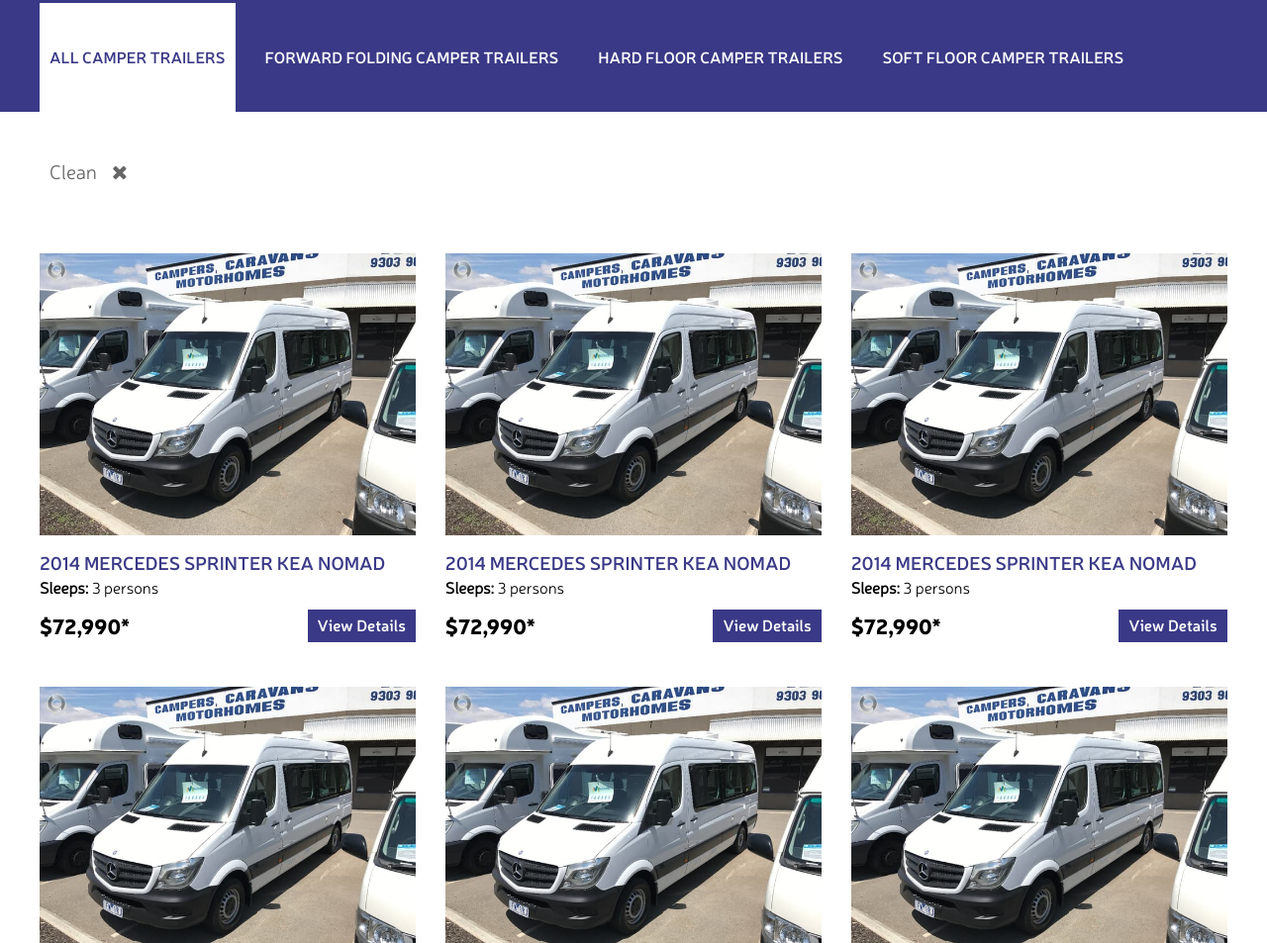
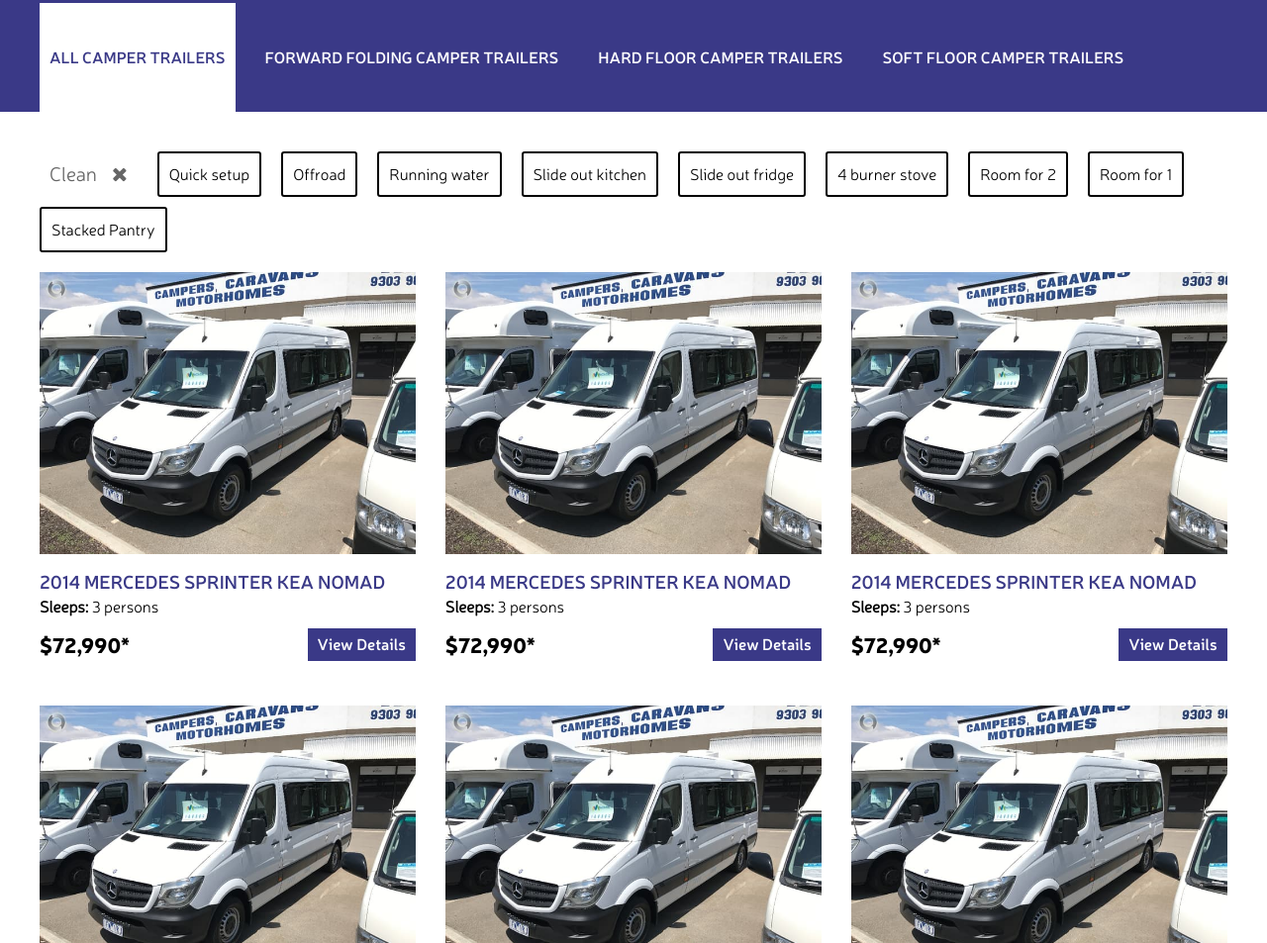
Before and after one commit to Ruala/KBinside, a website: page index.html in a window 1280 px wide. Shown: the part 852-1805 px from the top of the page at 99% size. Drawn offline with nearby package versions, Linux system fonts and the light colour scheme.

Commit message:
selectors styling

```diff
--- a/css/custom.scss
+++ b/css/custom.scss
@@ -211,11 +211,23 @@
   .tm-button-select {
     a {
       background: $default-color;
+      border: solid 2px $global-color;
+      border-radius: 3px;
 
       font-size: $global-font-size;
       line-height: 2;
       color: $global-color;
       text-transform: none;
+
+
+    }
+
+    &.uk-active {
+      a {
+        background: $secondary-color;
+        border: solid 2px $secondary-color;
+      }
+
     }
   }
 
--- a/index.html
+++ b/index.html
@@ -167,15 +167,15 @@
                                     <!-- Filter controls -->
                                     <ul class="uk-subnav uk-subnav-pill" uk-margin>
                                         <li class="tm-reset-all uk-active" uk-filter-control><a href="#">Clean <i class="fa fa-times uk-margin-small-left" aria-hidden="true"></i></a></li>
-                                        <li uk-filter-control="filter: [data-setup='quick-setup']; group: setup"><a href="#">Quick setup</a></li>
-                                        <li uk-filter-control="filter: [data-road='offroad']; group: road"><a href="#">Offroad</a></li>
-                                        <li uk-filter-control="filter: [data-water='running-water']; group: water"><a href="#">Running water</a></li>
-                                        <li uk-filter-control="filter: [data-kitchen='slide-out-kitchen']; group: kitchen"><a href="#">Slide out kitchen</a></li>
-                                        <li uk-filter-control="filter: [data-fridge='slide-out-fridge']; group: fridge"><a href="#">Slide out fridge</a></li>
-                                        <li uk-filter-control="filter: [data-stove='4-burner-stove']; group: stove"><a href="#">4 burner stove</a></li>
-                                        <li uk-filter-control="filter: [data-room='room-for-2']; group: room"><a href="#">Room for 2</a></li>
-                                        <li uk-filter-control="filter: [data-room='room-for-1']; group: room"><a href="#">Room for 1</a></li>
-                                        <li uk-filter-control="filter: [data-pantry='stacked-pantry']; group: pantry"><a href="#">Stacked Pantry</a></li>
+                                        <li class="tm-button-select" uk-filter-control="filter: [data-setup='quick-setup']; group: setup"><a href="#">Quick setup</a></li>
+                                        <li class="tm-button-select" uk-filter-control="filter: [data-road='offroad']; group: road"><a href="#">Offroad</a></li>
+                                        <li class="tm-button-select" uk-filter-control="filter: [data-water='running-water']; group: water"><a href="#">Running water</a></li>
+                                        <li class="tm-button-select" uk-filter-control="filter: [data-kitchen='slide-out-kitchen']; group: kitchen"><a href="#">Slide out kitchen</a></li>
+                                        <li class="tm-button-select" uk-filter-control="filter: [data-fridge='slide-out-fridge']; group: fridge"><a href="#">Slide out fridge</a></li>
+                                        <li class="tm-button-select" uk-filter-control="filter: [data-stove='4-burner-stove']; group: stove"><a href="#">4 burner stove</a></li>
+                                        <li class="tm-button-select" uk-filter-control="filter: [data-room='room-for-2']; group: room"><a href="#">Room for 2</a></li>
+                                        <li class="tm-button-select" uk-filter-control="filter: [data-room='room-for-1']; group: room"><a href="#">Room for 1</a></li>
+                                        <li class="tm-button-select" uk-filter-control="filter: [data-pantry='stacked-pantry']; group: pantry"><a href="#">Stacked Pantry</a></li>
                                     </ul>
 
                                     <!-- Layout items -->
```
Also changed, not shown: css/custom.css, 1 other file.
